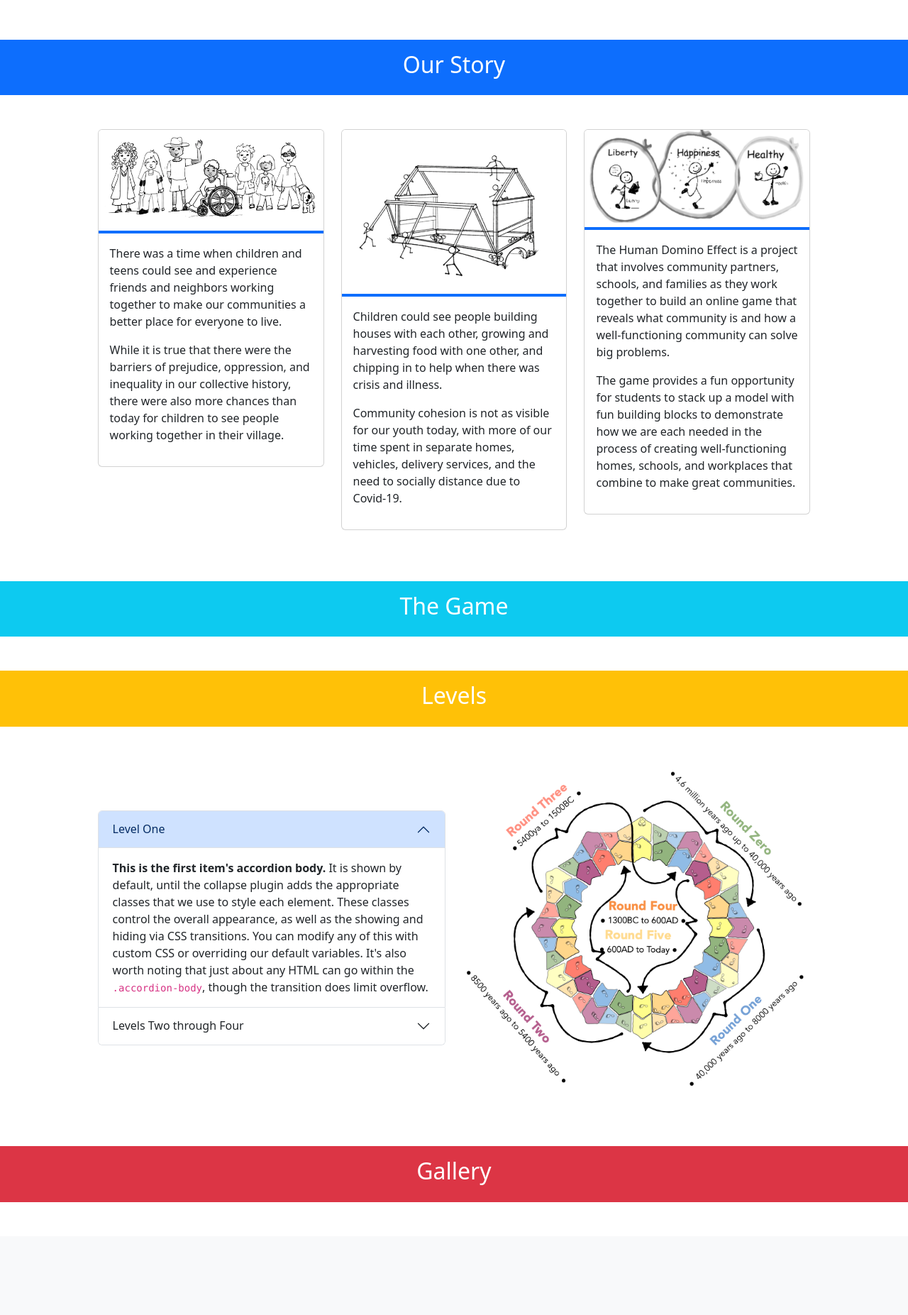
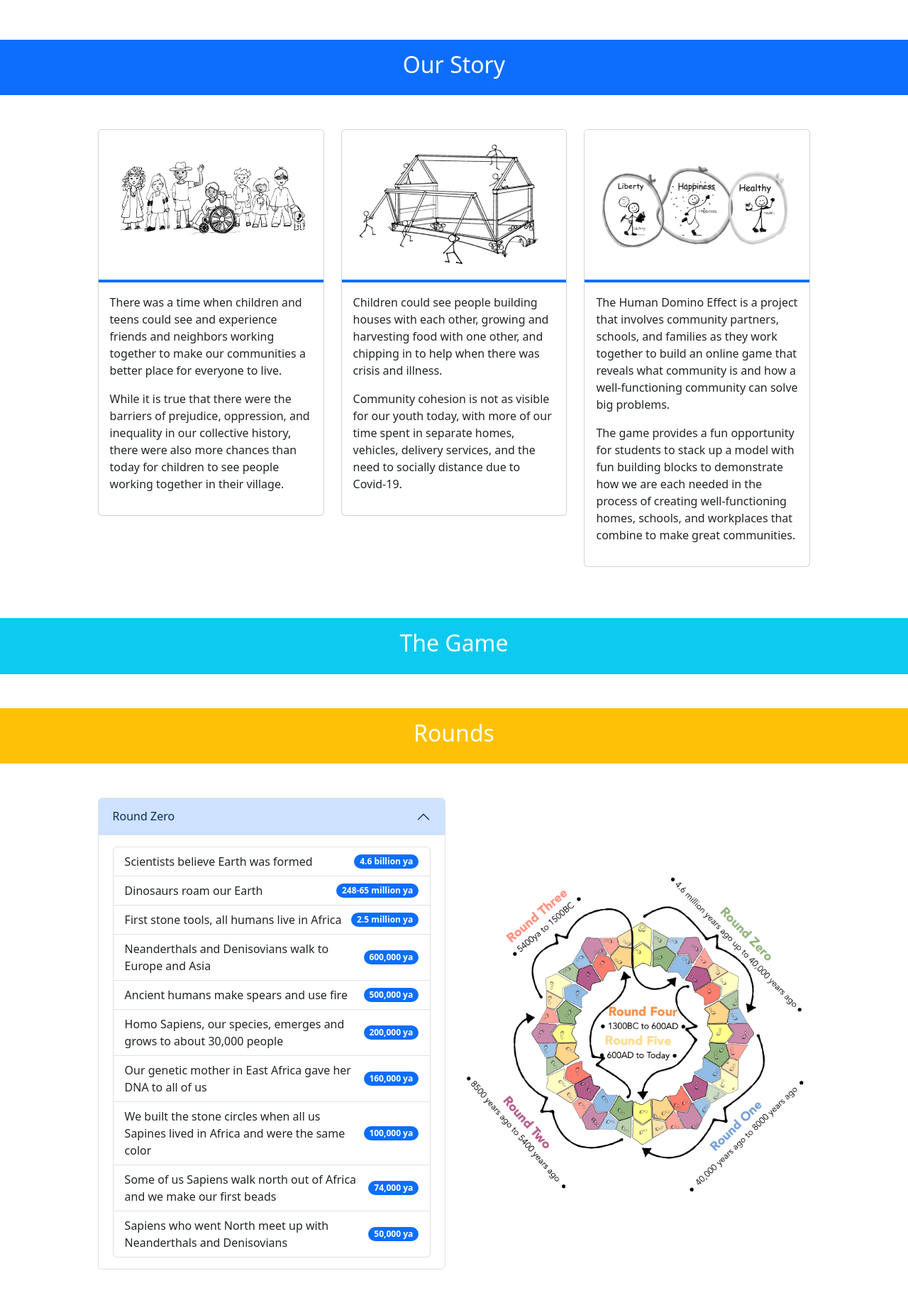
Before and after one commit to YuYyy10/online-concept-exchange-s24, a Flask app: page / in a window 1280 px wide. Shown: the part 664-2517 px from the top of the page at 71% size. Before the commit the page ends 2358 px from the top, so only its background shows below. Run offline with Flask 3, Linux system fonts and the light colour scheme.

Commit message:
Add Round Zero to accordian, unify image sizing

```diff
--- a/oce/templates/index.html
+++ b/oce/templates/index.html
@@ -1,4 +1,4 @@
-<!DOCTYPE html>
+<!doctype html>
 <html lang="en">
   <head>
     <meta charset="UTF-8" />
@@ -127,75 +127,65 @@
         class="row align-items-center text-center bg-warning text-white mb-5 my-0"
       >
         <div class="col py-3">
-          <h2>Levels</h2>
+          <h2>Rounds</h2>
         </div>
       </div>
 
       <div class="row align-items-center mb-5 py-10">
         <div class="col-12 col-md-6 mb-4">
-          <div class="accordion" id="accordionExample">
+          <div class="accordion" id="rounds-accordian">
+            {%
+              for round in [
+              ('Zero', [
+              ('Scientists believe Earth was formed', '4.6 billion ya'),
+              ('Dinosaurs roam our Earth', '248-65 million ya'),
+              ('First stone tools, all humans live in Africa', '2.5 million ya'),
+              ('Neanderthals and Denisovians walk to Europe and Asia', '600,000 ya'),
+              ('Ancient humans make spears and use fire', '500,000 ya'),
+              ('Homo Sapiens, our species, emerges and grows to about 30,000 people', '200,000 ya'),
+              ('Our genetic mother in East Africa gave her DNA to all of us', '160,000 ya'),
+              ('We built the stone circles when all us Sapines lived in Africa and were the same color', '100,000 ya'),
+              ('Some of us Sapiens walk north out of Africa and we make our first beads', '74,000 ya'),
+              ('Sapiens who went North meet up with Neanderthals and Denisovians', '50,000 ya')
+              ])
+
+              ]
+            %}
               <div class="accordion-item">
                 <h2 class="accordion-header">
                   <button
                     class="accordion-button"
                     type="button"
                     data-bs-toggle="collapse"
-                  data-bs-target="#collapseOne"
+                    data-bs-target="{{ '#collapse' ~ round[0] }}"
                     aria-expanded="true"
-                  aria-controls="collapseOne"
+                    aria-controls="{{ 'collapse' ~ round[0] }}"
                   >
-                  Level One
+                    {{ 'Round ' ~ round[0] }}
                   </button>
                 </h2>
                 <div
-                id="collapseOne"
+                  id="{{ 'collapse' ~ round[0] }}"
                   class="accordion-collapse collapse show"
-                data-bs-parent="#accordionExample"
+                  data-bs-parent="#rounds-acordian"
                 >
                   <div class="accordion-body">
-                  <strong>This is the first item's accordion body.</strong> It
-                  is shown by default, until the collapse plugin adds the
-                  appropriate classes that we use to style each element. These
-                  classes control the overall appearance, as well as the showing
-                  and hiding via CSS transitions. You can modify any of this
-                  with custom CSS or overriding our default variables. It's also
-                  worth noting that just about any HTML can go within the
-                  <code>.accordion-body</code>, though the transition does limit
-                  overflow.
+                    <ul class="list-group">
+                      {% for pair in round[1] %}
+                        <li
+                          class="list-group-item d-flex justify-content-between align-items-center flex-wrap flex-md-nowrap"
+                        >
+                          {{ pair[0] }}
+                          <span class="badge text-bg-primary rounded-pill"
+                            >{{ pair[1] }}</span
+                          >
+                        </li>
+                      {% endfor %}
+                    </ul>
                   </div>
                 </div>
               </div>
-            <div class="accordion-item">
-              <h2 class="accordion-header">
-                <button
-                  class="accordion-button collapsed"
-                  type="button"
-                  data-bs-toggle="collapse"
-                  data-bs-target="#collapseTwo"
-                  aria-expanded="false"
-                  aria-controls="collapseTwo"
-                >
-                  Levels Two through Four
-                </button>
-              </h2>
-              <div
-                id="collapseTwo"
-                class="accordion-collapse collapse"
-                data-bs-parent="#accordionExample"
-              >
-                <div class="accordion-body">
-                  <strong>This is the second item's accordion body.</strong> It
-                  is hidden by default, until the collapse plugin adds the
-                  appropriate classes that we use to style each element. These
-                  classes control the overall appearance, as well as the showing
-                  and hiding via CSS transitions. You can modify any of this
-                  with custom CSS or overriding our default variables. It's also
-                  worth noting that just about any HTML can go within the
-                  <code>.accordion-body</code>, though the transition does limit
-                  overflow.
-                </div>
-              </div>
-            </div>
+            {% endfor %}
           </div>
         </div>
         <div class="col-12 col-md-6 mb-4">
```
Also changed, not shown: oce/static/images/homebuilding.png, oce/static/images/humanfamily.png, oce/static/images/threecircles.png, 1 other file. Lines whose indentation alone changed are shown as unchanged.
